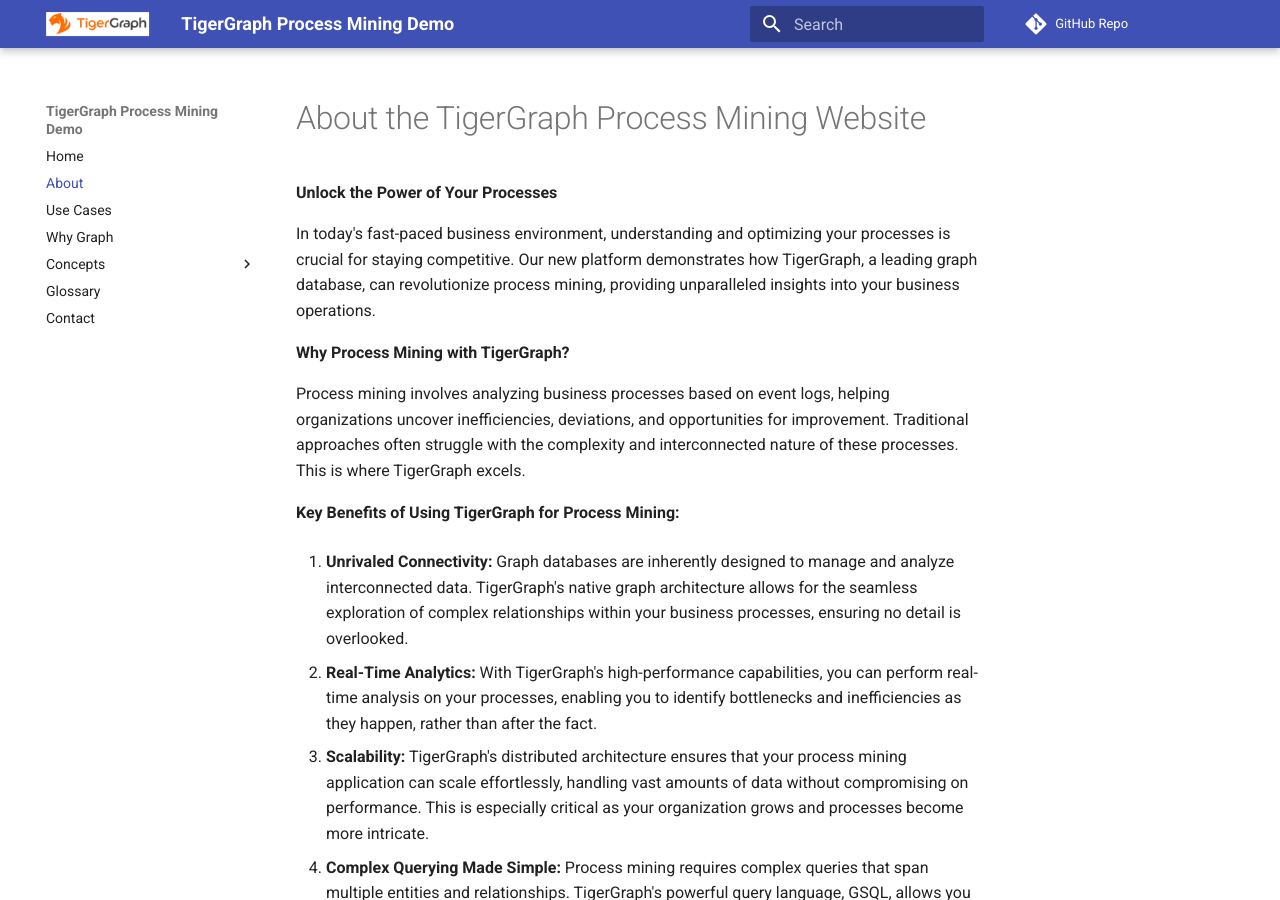
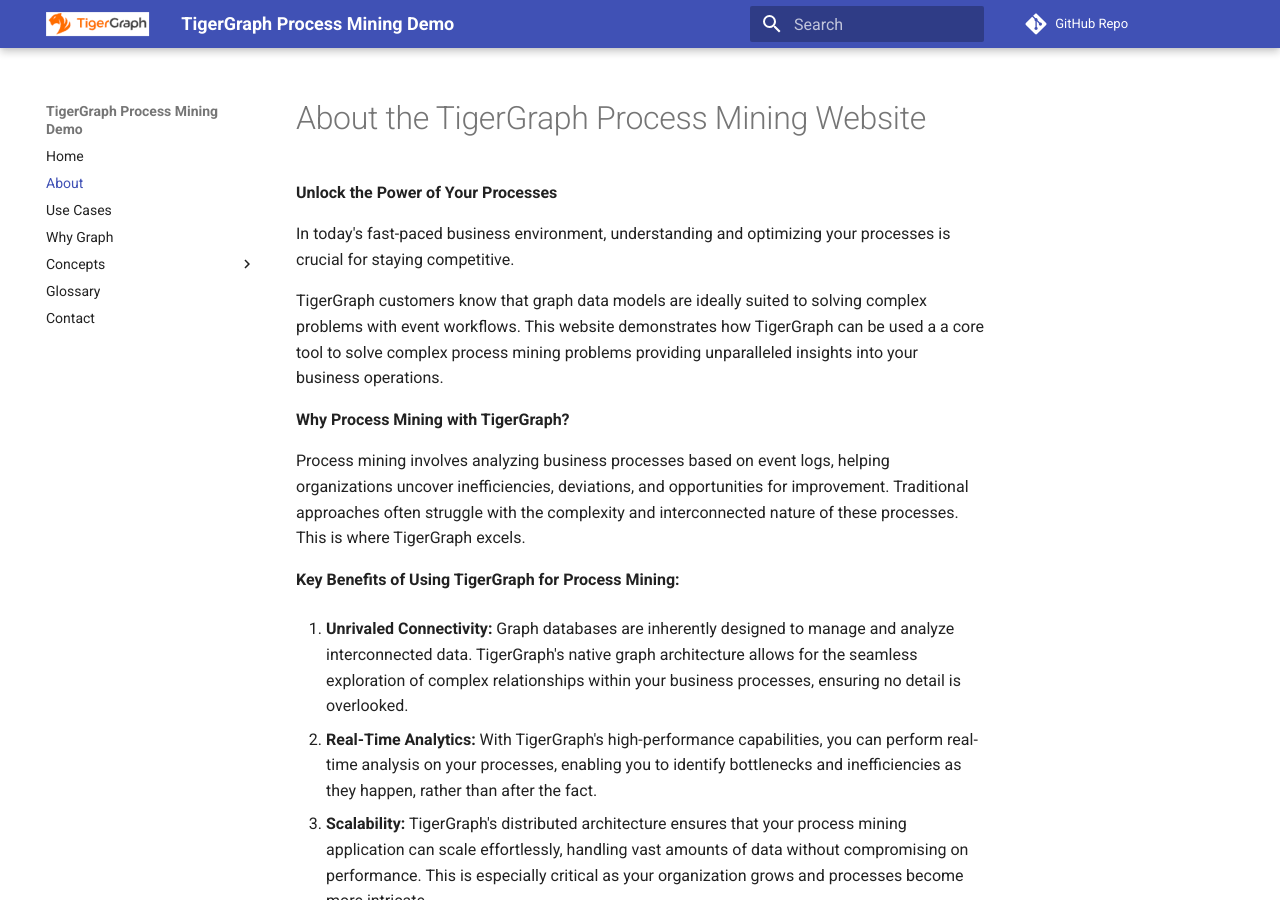
Before and after one commit to dmccrearytg/tg-process-mining, an MkDocs documentation site: the page built from docs/about.md, in a window 1280 px wide and 900 px high. Built offline with MkDocs 1.6.1 and Material for MkDocs 9.7.7, drawn with Linux system fonts in a browser that asks for light colours; comment, search, counter and statistics services are not loaded.

Commit message:
updating content

```diff
--- a/docs/about.md
+++ b/docs/about.md
@@ -2,7 +2,11 @@
 
 **Unlock the Power of Your Processes**
 
-In today's fast-paced business environment, understanding and optimizing your processes is crucial for staying competitive. Our new platform demonstrates how TigerGraph, a leading graph database, can revolutionize process mining, providing unparalleled insights into your business operations.
+In today's fast-paced business environment, understanding and optimizing your processes is crucial for staying competitive.
+
+TigerGraph customers know that graph data models are ideally suited to solving complex problems with event workflows.
+This website demonstrates how TigerGraph can be used a a core tool to solve complex process mining problems
+providing unparalleled insights into your business operations.
 
 **Why Process Mining with TigerGraph?**
 
```
